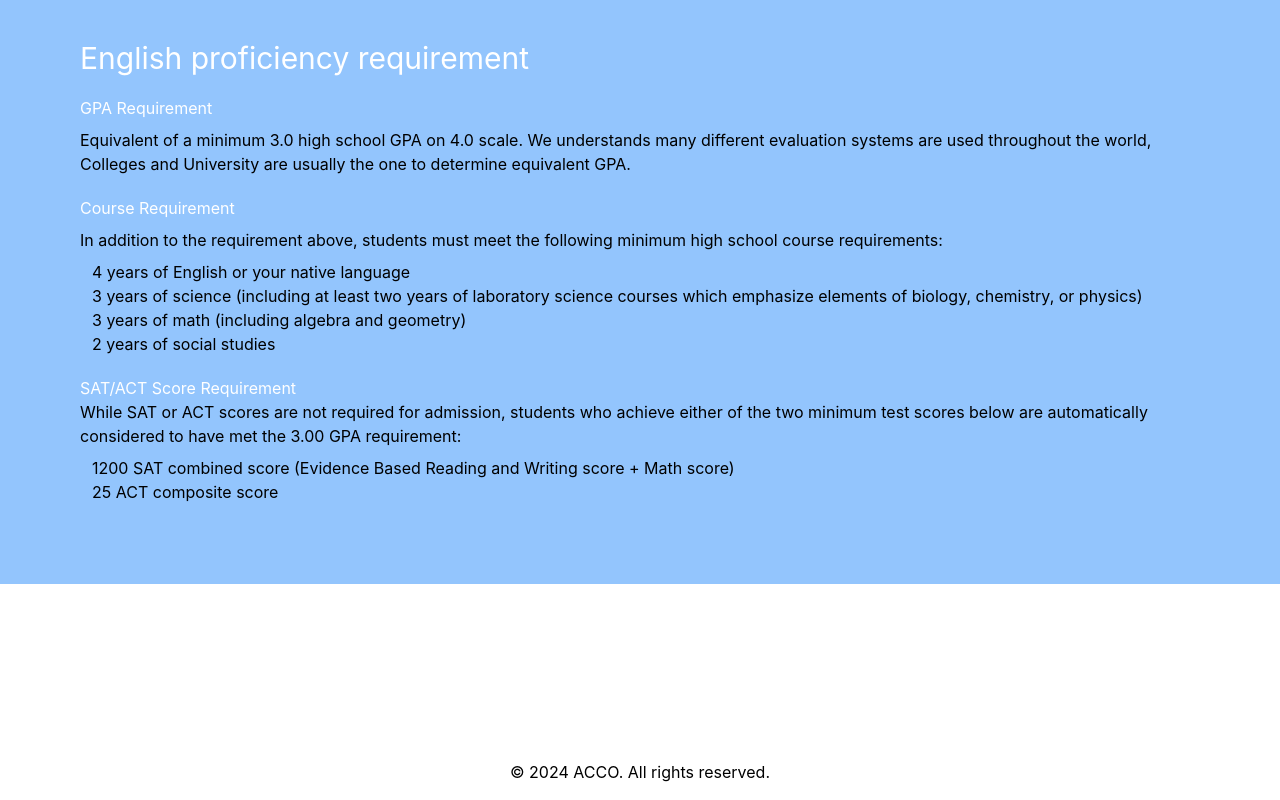
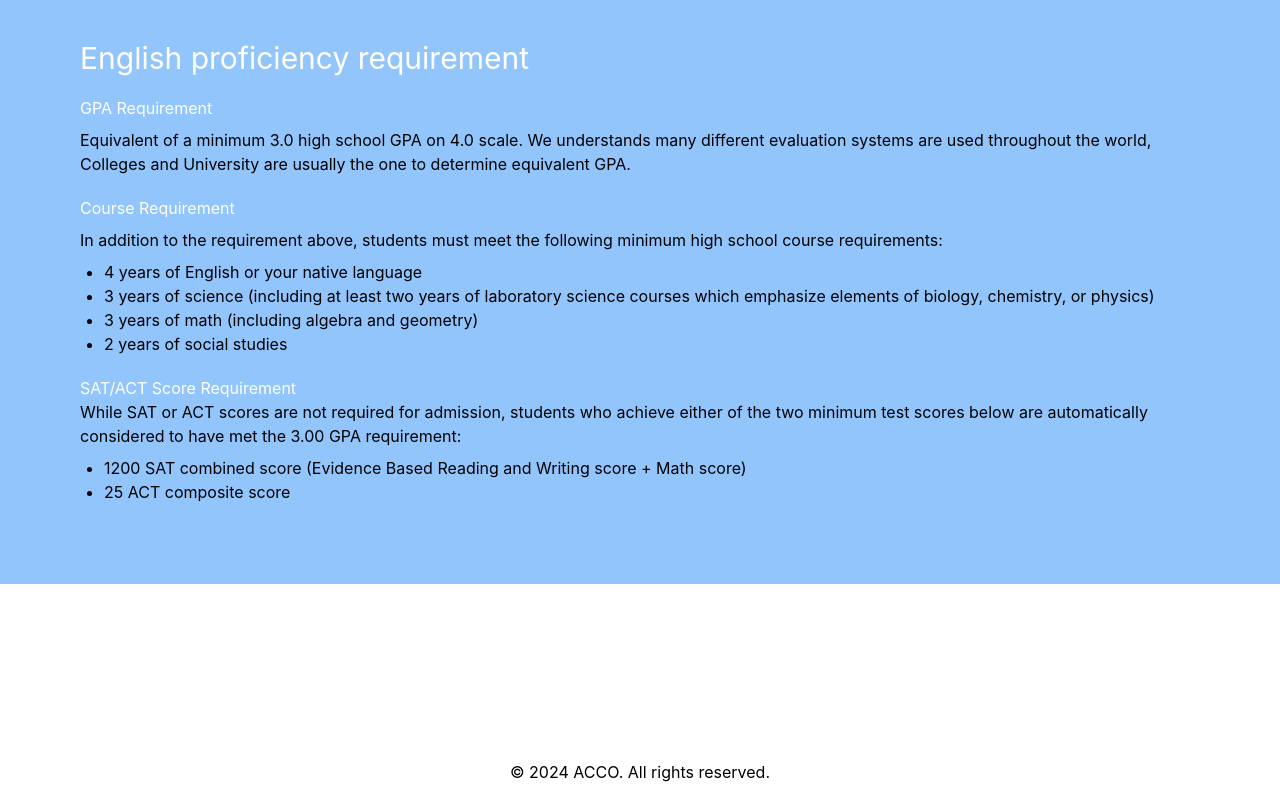
Before and after one commit to BoFromTheEast/ACCO, a React (Create React App) app in the folder frontend/: page / in a window 1280 px wide. Shown: the part 1185-1985 px from the top of the page. Built offline with nearby package versions, Linux system fonts and the light colour scheme.

Commit message:
minor change to the list in second body

```diff
--- a/frontend/src/HomePage.js
+++ b/frontend/src/HomePage.js
@@ -113,7 +113,7 @@ function Secondbody() {
               In addition to the requirement above, students must meet the
               following minimum high school course requirements:
             </p>
-            <ul className="mt-2 ml-3">
+            <ul className="mt-2 ml-6 list-disc">
               <li>4 years of English or your native language</li>
               <li>
                 3 years of science (including at least two years of laboratory
@@ -133,7 +133,7 @@ function Secondbody() {
               who achieve either of the two minimum test scores below are
               automatically considered to have met the 3.00 GPA requirement:
             </p>
-            <ul className="mt-2 ml-3">
+            <ul className="mt-2 ml-6 list-disc">
               <li>
                 1200 SAT combined score (Evidence Based Reading and Writing
                 score + Math score)
```
